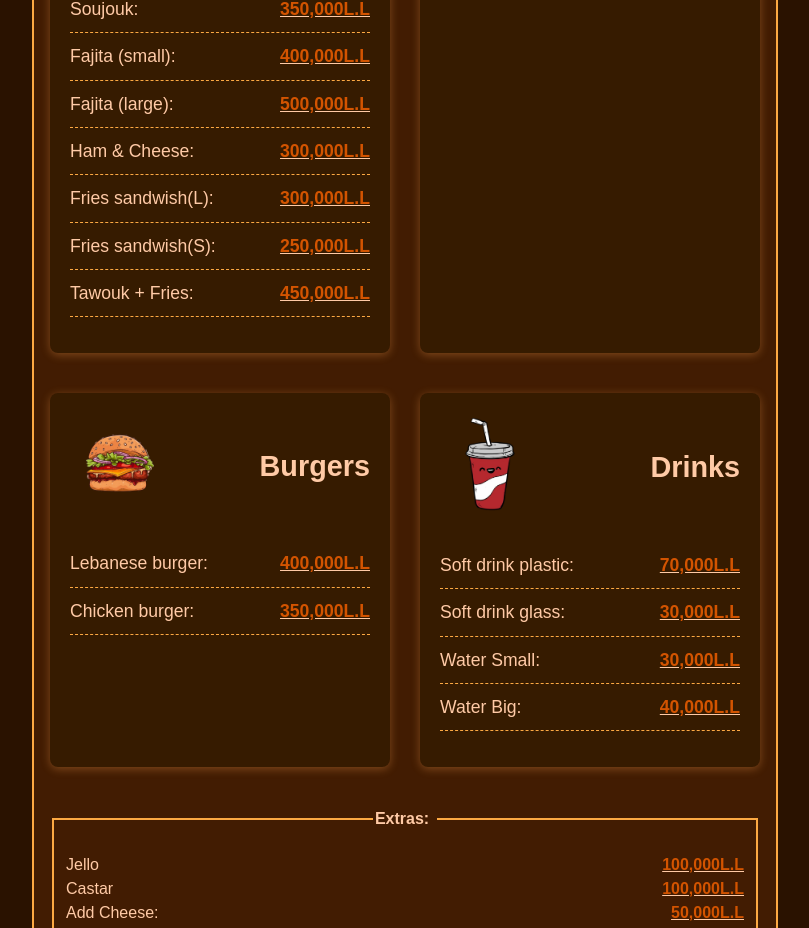
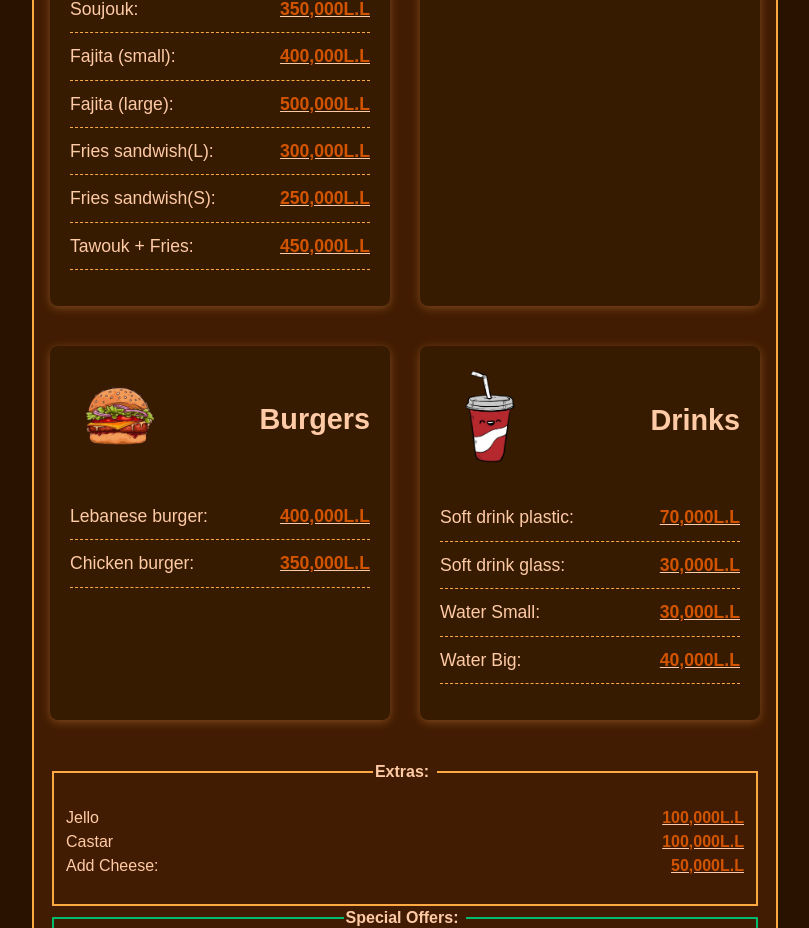
Before and after one commit to payamaya/sandwish, a React (Vite) app: page / in a window 1280 px wide. Shown: the part 820-1748 px from the top of the page, without its empty margins (235-1044 px from the left). Built offline with nearby package versions, Linux system fonts and the light colour scheme.

Commit message:
removing ham & cheese

```diff
--- a/src/Menu.tsx
+++ b/src/Menu.tsx
@@ -134,10 +134,6 @@ const Menu = () => {
             <li>
               <label htmlFor=''>Fajita (large):</label>
               <span className='price'>500,000L.L</span>
-            </li>
-            <li>
-              <label htmlFor=''>Ham & Cheese:</label>
-              <span className='price'>300,000L.L</span>
             </li>
             <li>
               <label htmlFor=''> Fries sandwish(L):</label>{' '}
```
